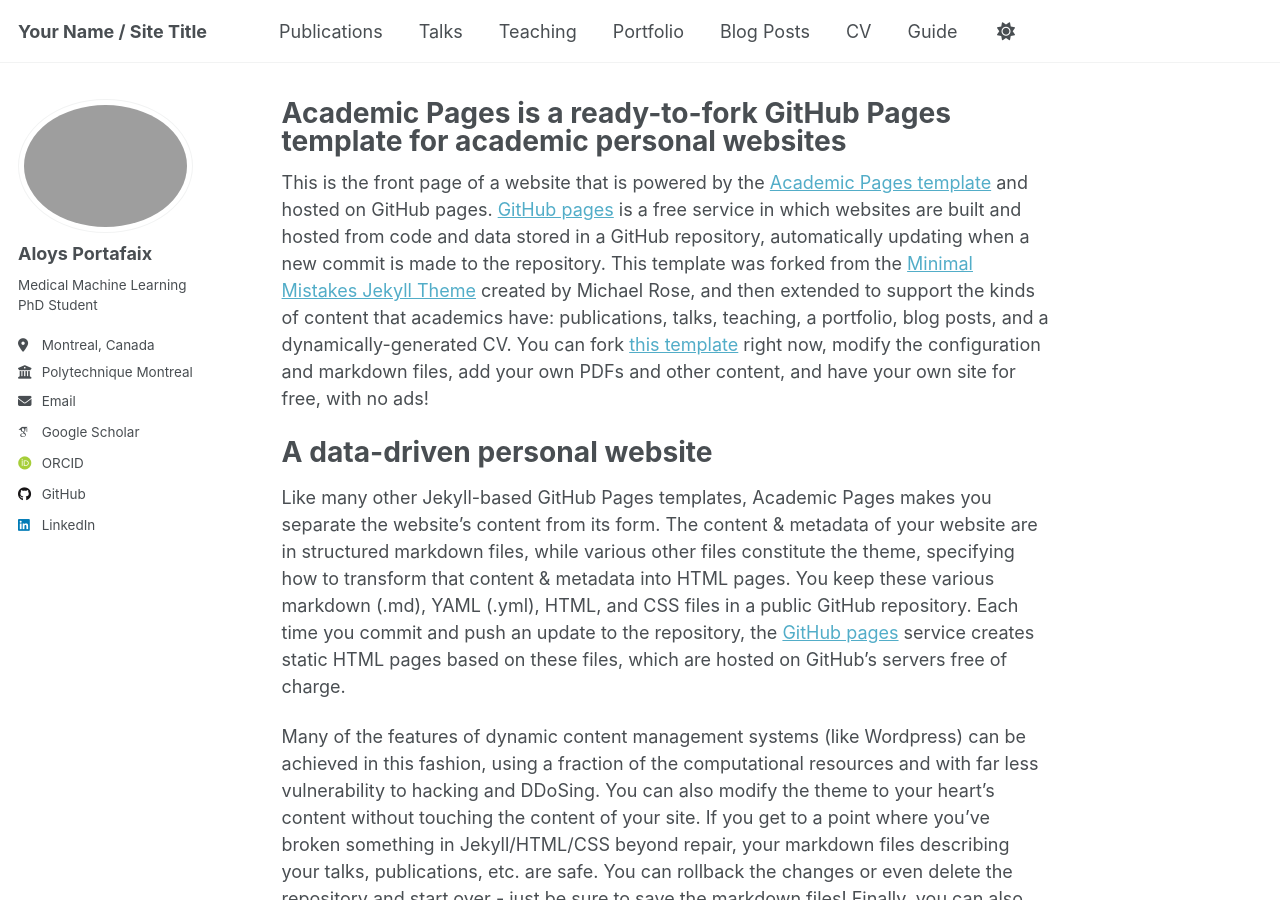
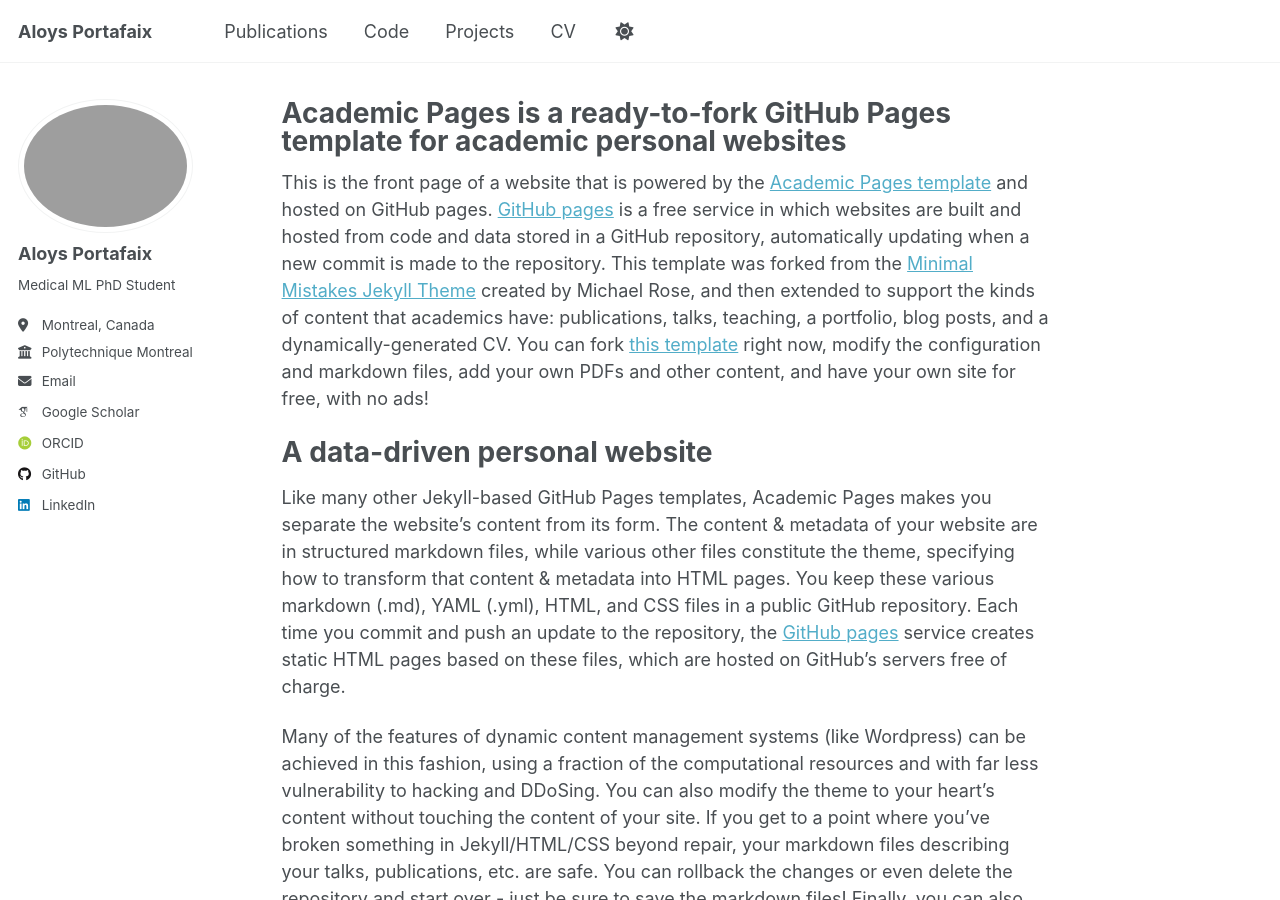
Before and after one commit to aloyspx/aloyspx.github.io, a Jekyll site: the page built from _pages/about.md, in a window 1280 px wide and 900 px high. Built offline with Jekyll 4.4.1, drawn with Linux system fonts in a browser that asks for light colours; some web fonts are replaced.

Commit message:
initial commit

```diff
--- a/_config.yml
+++ b/_config.yml
@@ -9,13 +9,13 @@
 # Basic Site Settings
 locale                   : "en-US"
 site_theme               : "default"
-title                    : "Your Name / Site Title"
+title                    : "Aloys Portafaix"
 title_separator          : "-"
 name                     : &name "Aloys Portafaix"
 description              : &description "personal description"
-url                      : https://aloyspx.github.io # the base hostname & protocol for your site e.g. "https://[your GitHub username].github.io"
+url                      : "https://aloyspx.github.io" # the base hostname & protocol for your site e.g. "https://[your GitHub username].github.io"
 baseurl                  : "" # the subpath of your site, e.g. "/blog"
-repository               : "academicpages/academicpages.github.io"
+repository               : "aloyspx/aloyspx.github.io"
 
 # Site Author - The following control what appear as part of the author content on the side bar.
 #               If a field is blank the icon and link will not appear, otherwise it will be shown.
@@ -25,7 +25,7 @@ author:
   avatar           : "profile_pic.png"
   name             : "Aloys Portafaix"
   pronouns         : # example: "she/her"
-  bio              : "Medical Machine Learning PhD Student"
+  bio              : "Medical ML PhD Student"
   location         : "Montreal, Canada"
   employer         : "Polytechnique Montreal"
   uri              : # URL
--- a/_data/navigation.yml
+++ b/_data/navigation.yml
@@ -11,23 +11,11 @@ main:
   - title: "Publications"
     url: /publications/
 
-  - title: "Talks"
-    url: /talks/
-
-  - title: "Teaching"
-    url: /teaching/
-
-  - title: "Portfolio"
+  - title: "Code"
     url: /portfolio/
 
-  - title: "Blog Posts"
+  - title: "Projects"
     url: /year-archive/
 
   - title: "CV"
     url: /cv/
-
-  # - title: "CV"
-  #   url: /cv-json/
-
-  - title: "Guide"
-    url: /markdown/
```
